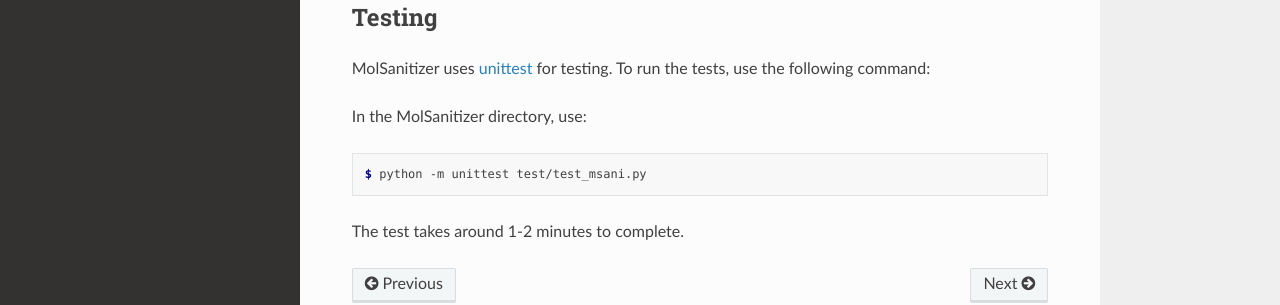
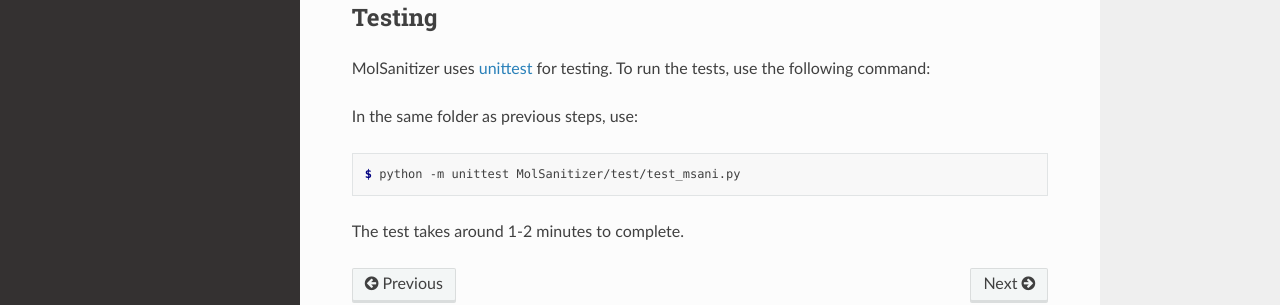
Before and after one commit to phonglam3103/msani-readthedocs, a Sphinx documentation site: the page built from docs/source/installation.rst, in a window 1280 px wide and 1303 px high. Shown: the part 870-1175 px from the top of the window. Built offline with Sphinx 7.4.7 and the Read the Docs theme 3.1.0, drawn with Linux system fonts in a browser that asks for light colours; formulas are drawn with MathJax 3.

```diff
--- a/docs/source/installation.rst
+++ b/docs/source/installation.rst
@@ -45,10 +45,10 @@ Testing
 
 MolSanitizer uses `unittest <https://docs.python.org/3/library/unittest.html>`_ for testing. To run the tests, use the following command:
 
-In the MolSanitizer directory, use:
+In the same folder as previous steps, use:
 
 .. code-block:: console
 
-   $ python -m unittest test/test_msani.py
+   $ python -m unittest MolSanitizer/test/test_msani.py
 
 The test takes around 1-2 minutes to complete.
```
